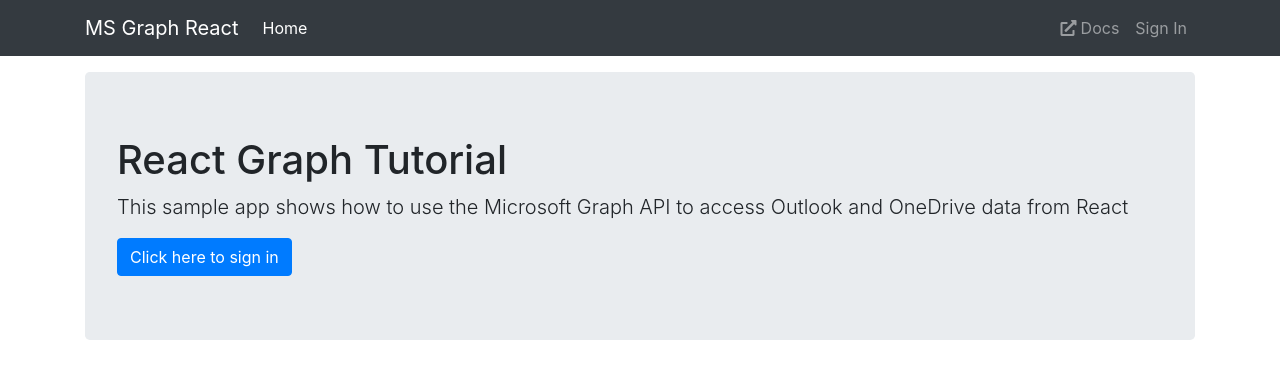
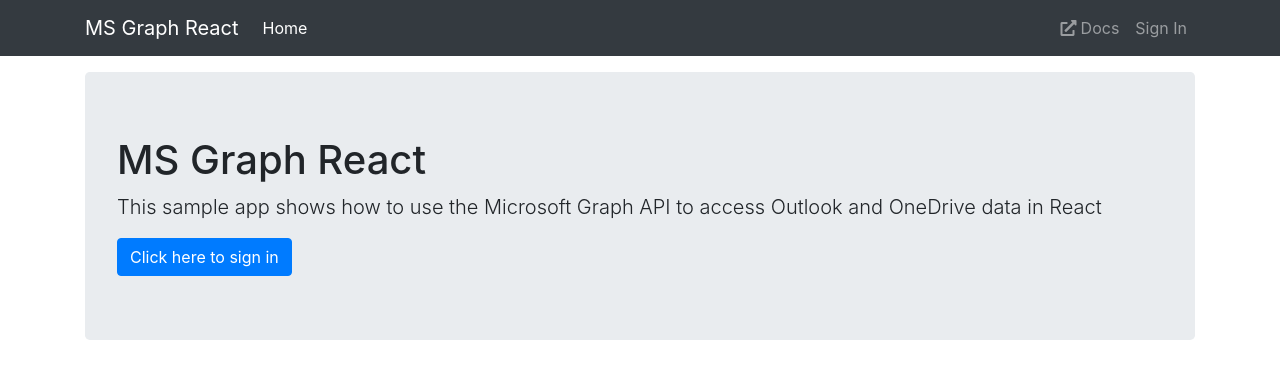
Before and after one commit to attaradev/msal-auth, a React (Create React App) app: page / in a window 1280 px wide. Shown: the top 378 px of the page. Built offline with nearby package versions, Linux system fonts and the light colour scheme; no server answers.

Commit message:
update title

```diff
--- a/src/components/pages/home/index.tsx
+++ b/src/components/pages/home/index.tsx
@@ -26,9 +26,9 @@
     return (
       <MainLayout>
         <Jumbotron>
-          <h1>React Graph Tutorial</h1>
+          <h1>MS Graph React</h1>
           <p className="lead">
-            This sample app shows how to use the Microsoft Graph API to access Outlook and OneDrive data from React
+            This sample app shows how to use the Microsoft Graph API to access Outlook and OneDrive data in React
           </p>
           <HomeContent />
         </Jumbotron>
```
